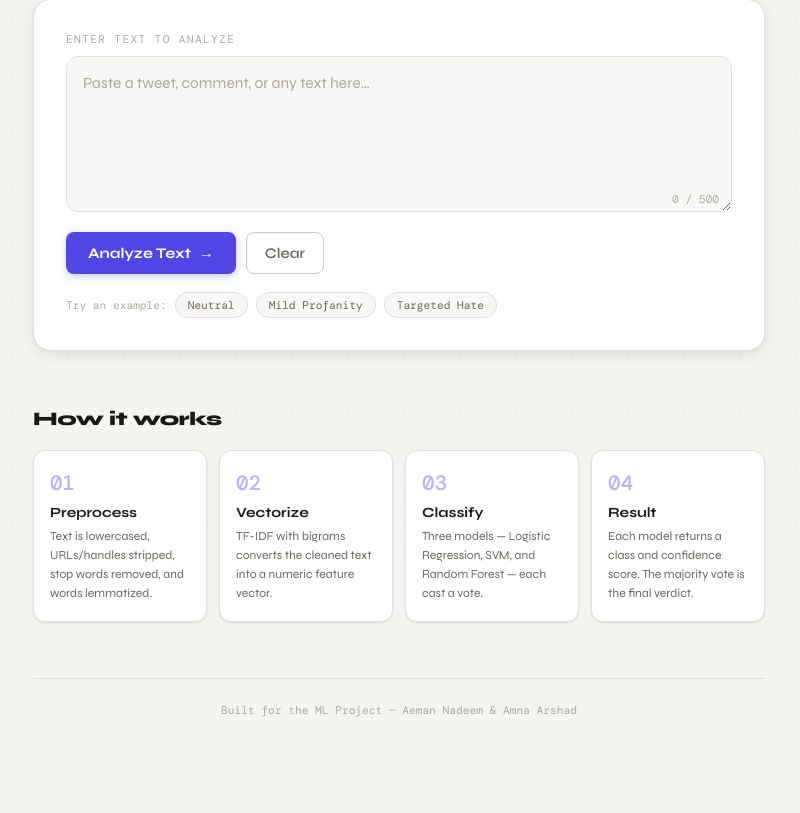
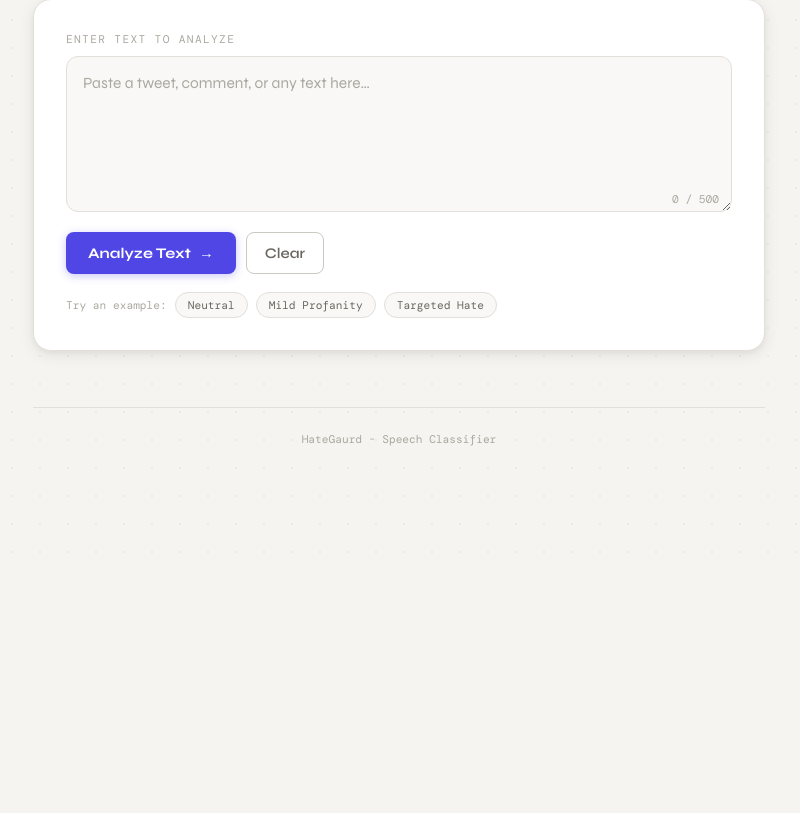
Before and after one commit to aamnaarshad/HateGuard, a Flask app: page / in a window 1280 px wide. Shown: the part 233-1046 px from the top of the page, without its empty margins (241-1041 px from the left). After the commit the page ends 679 px from the top, so only its background shows below. Run offline with Flask 3, Linux system fonts and the light colour scheme; parts of the project's set-up code (start-up, migrations or seed data) failed here and were passed over; some web fonts are replaced.

Commit message:
Comment out 'How it works' section and update footer

```diff
--- a/templates/index.html
+++ b/templates/index.html
@@ -99,7 +99,7 @@
     </section>
 
     <!-- HOW IT WORKS section -->
-    <section class="how-it-works">
+    <!-- <section class="how-it-works">
       <h2 class="section-title">How it works</h2>
       <div class="steps-grid">
         <div class="step">
@@ -123,10 +123,10 @@
           <div class="step-desc">Each model returns a class and confidence score. The majority vote is the final verdict.</div>
         </div>
       </div>
-    </section>
+    </section> -->
 
     <footer class="footer">
-      <p>Built for the ML Project — Aeman Nadeem &amp; Amna Arshad</p>
+      <p>HateGaurd - Speech Classifier</p>
     </footer>
 
   </div><!-- end .container -->
```
